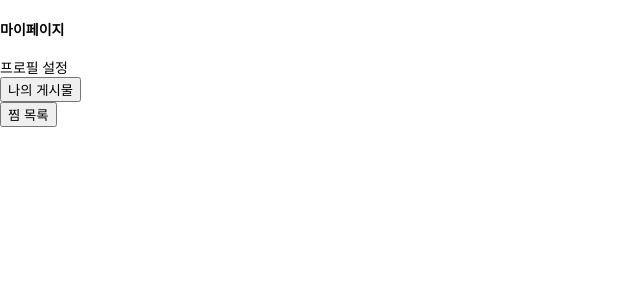
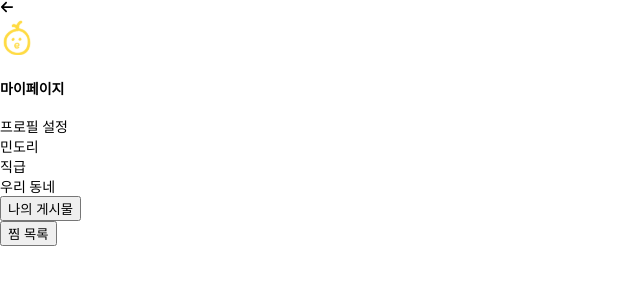
Before and after one commit to delaying/Foodi-e, a React (Create React App) app: page /mypage in a window 1280 px wide. Shown: the top 300 px of the page, without its empty margins (0-640 px from the left). Built offline with nearby package versions, Linux system fonts and the light colour scheme; a web font is replaced by a local one.

Commit message:
mainpage select 추가

```diff
--- a/src/App.css
+++ b/src/App.css
@@ -163,15 +163,13 @@ nav .nav-img {
     display: flex;
     margin-left:280px;
     margin-top:-20px;
-    height:15px;
-    border : 2px solid var(--main-color);
-    border-radius:20px;
-    margin-right:20px;
-    padding:5px;
 }
 
-.latest-post .post-nav .post-nav-text{
+.latest-post .post-nav .post-nav-text select{
+    width:60px;
     margin-left:20px;
+    border : 1.5px solid var(--main-color);
+    padding:2px;
 }
 
 
--- a/src/component/LatestPostComponent.js
+++ b/src/component/LatestPostComponent.js
@@ -1,5 +1,4 @@
 import React from "react";
-import {RiArrowDropDownLine} from "react-icons/ri";
 import { Link } from "react-router-dom";
 
 
@@ -8,8 +7,13 @@ function LatestPost(){
         <section className="latest-post">
             <div className="title">최근 게시물</div>
             <div className="post-nav">
-                <div className="post-nav-text">나눔</div>
-                <div className="post-nave-dropIcon"><RiArrowDropDownLine size={25}/></div>
+                <div className="post-nav-text">
+                    <select name="area" id="select">
+                        <option value="free">나눔</option>
+                        <option value="change">교환</option>
+                        <option value="party">파티</option>
+                    </select>
+                </div>
             </div>
             <div className="post-list">
                 <ul>
--- a/src/routes/Mypage.js
+++ b/src/routes/Mypage.js
@@ -1,22 +1,37 @@
 import React from 'react';
-import "./login.css";
+import "./mypage.css";
+import mainIcon from "../img/mainimage.svg";
+import {ImArrowLeft2} from "react-icons/im";
+
 
 function Mypage() {
     return (
         <>
             <div className="mypage-header">
-                <div className="prev-arrow-icon"></div>
-                <div className="main-img"></div>
+                <div className="prev-arrow-icon">
+                    <ImArrowLeft2/>
+                </div>
+                <div className="main-img">
+                    <img src={mainIcon} alt=""/>
+                </div>
                 <div className="header-text"><h4>마이페이지</h4></div>
             </div>
             <div className="profile">
                 <div className="profile-setting">
                     프로필 설정
                 </div>
-                <div className="profile-img"></div>
-                <div className="user-nickname"></div>
-                <div className="user-grade"></div>
-                <div className="user-area"></div>
+                <div className="profile-img">
+
+                </div>
+                <div className="user-nickname">
+                    민도리
+                </div>
+                <div className="user-grade">
+                    직급
+                </div>
+                <div className="user-area">
+                    우리 동네
+                </div>
             </div>
             <div className="mypost">
                 <button>
```
Also changed, not shown: src/routes/mypage.css (added).
